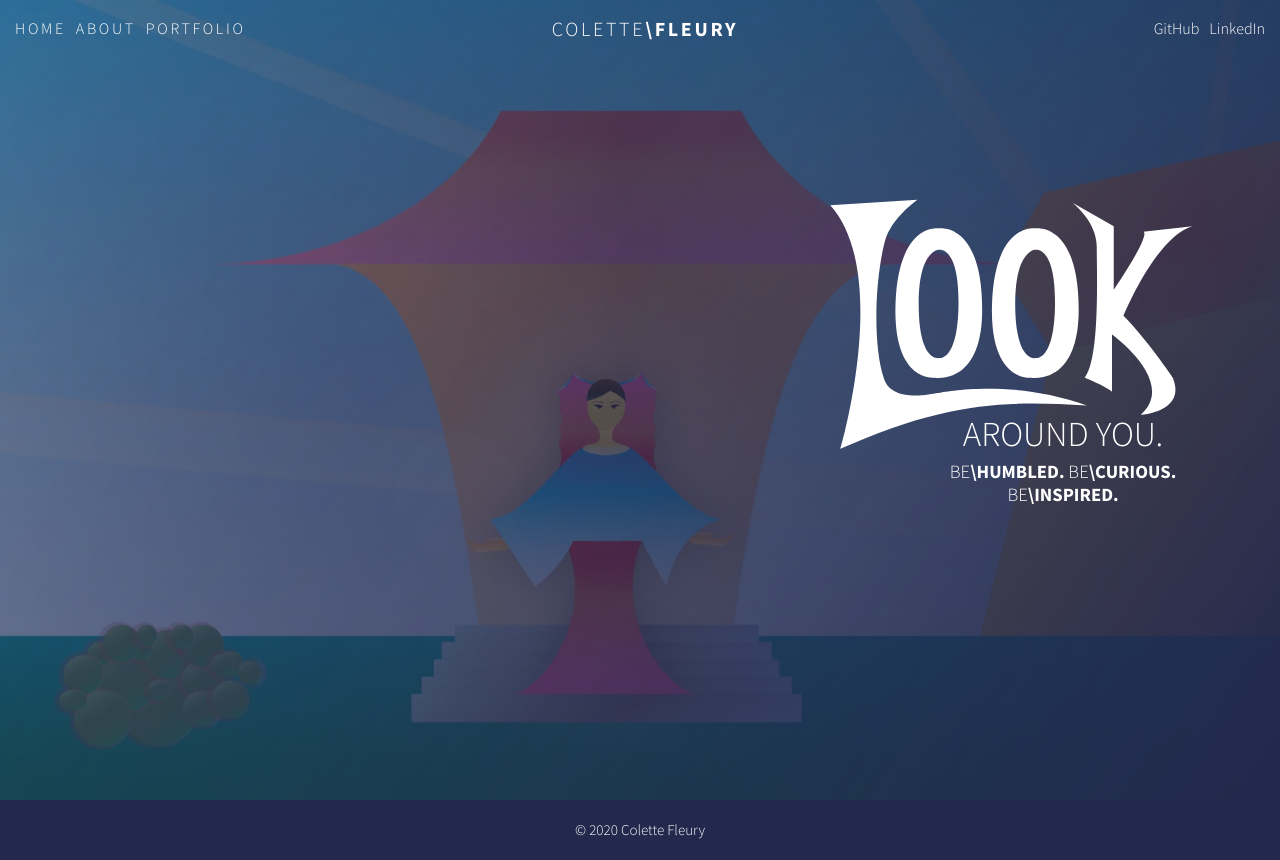
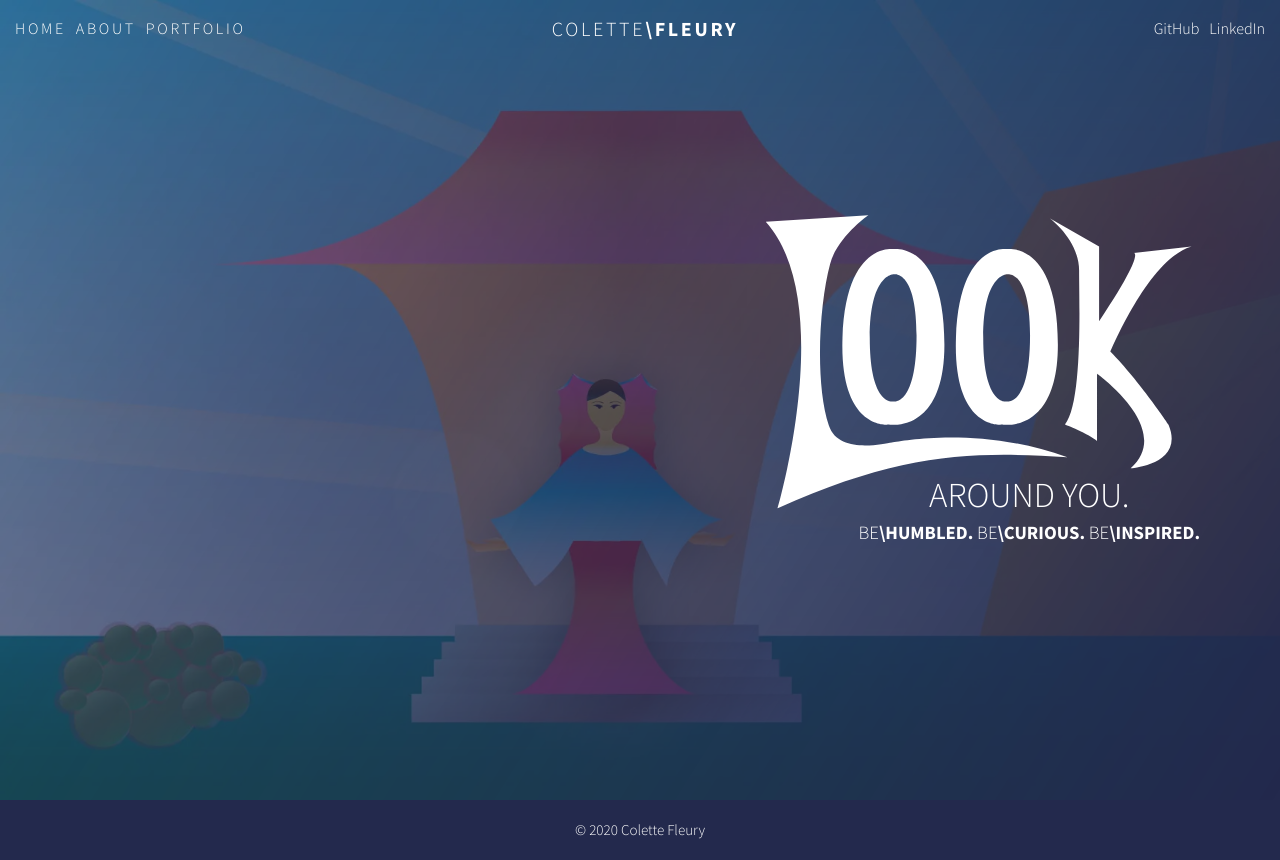
Before and after one commit to clfleury/portfolio-dev-process, a React (Create React App) app: page / in a window 1280 px wide. Built offline with nearby package versions, Linux system fonts and the light colour scheme.

Commit message:
remove unnecessary styles

```diff
--- a/src/index.scss
+++ b/src/index.scss
@@ -317,7 +317,6 @@ code {
   top: 50%;
   margin-top: -380px;
   transform: translate(0%, 50%);
-  width: 30%;
   display: block;
   h2 {
       line-height: 0.9;
@@ -524,11 +523,6 @@ p {
     padding-bottom: 50%;
   }
 }
-@media all and (max-width: 1050px){
-  .hero-content {
-    width: 40%;
-  }
-}
 @media all and (max-width: 800px){
   p {
     font-size: 20px;
```
